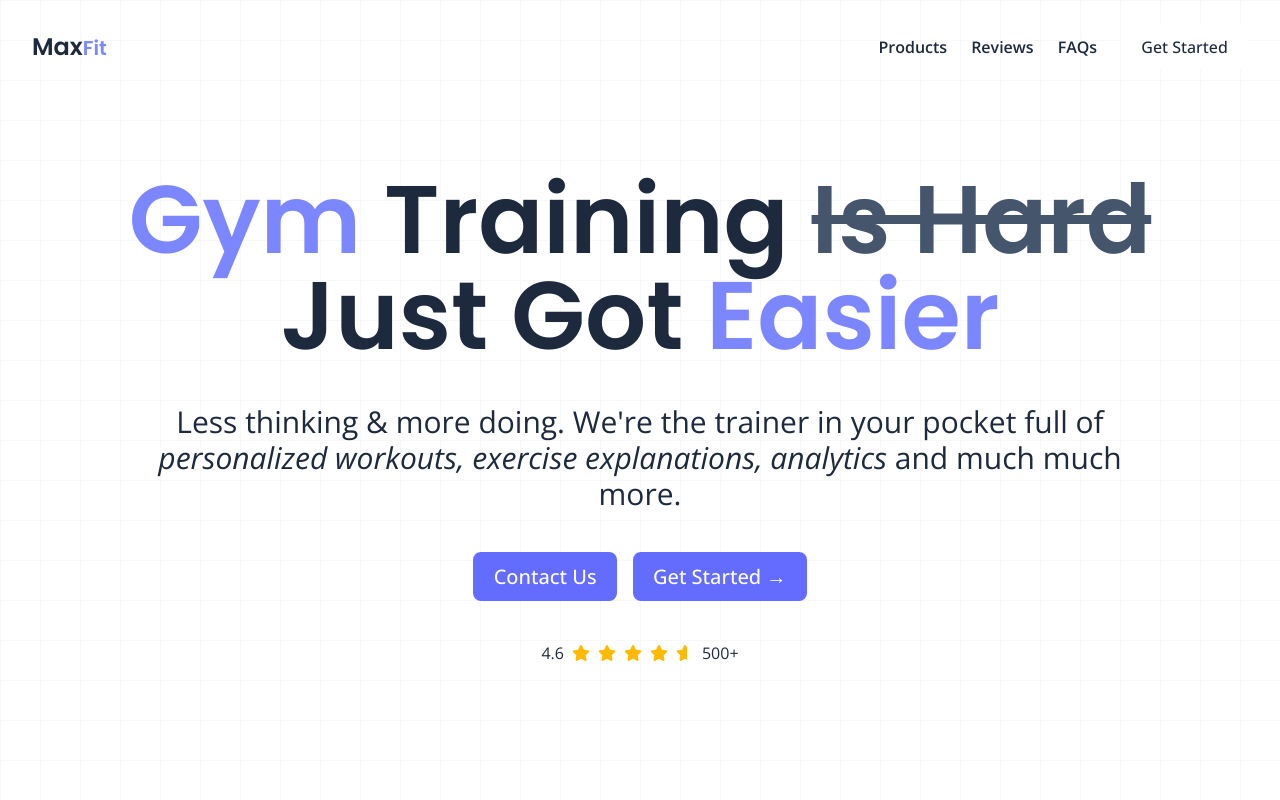
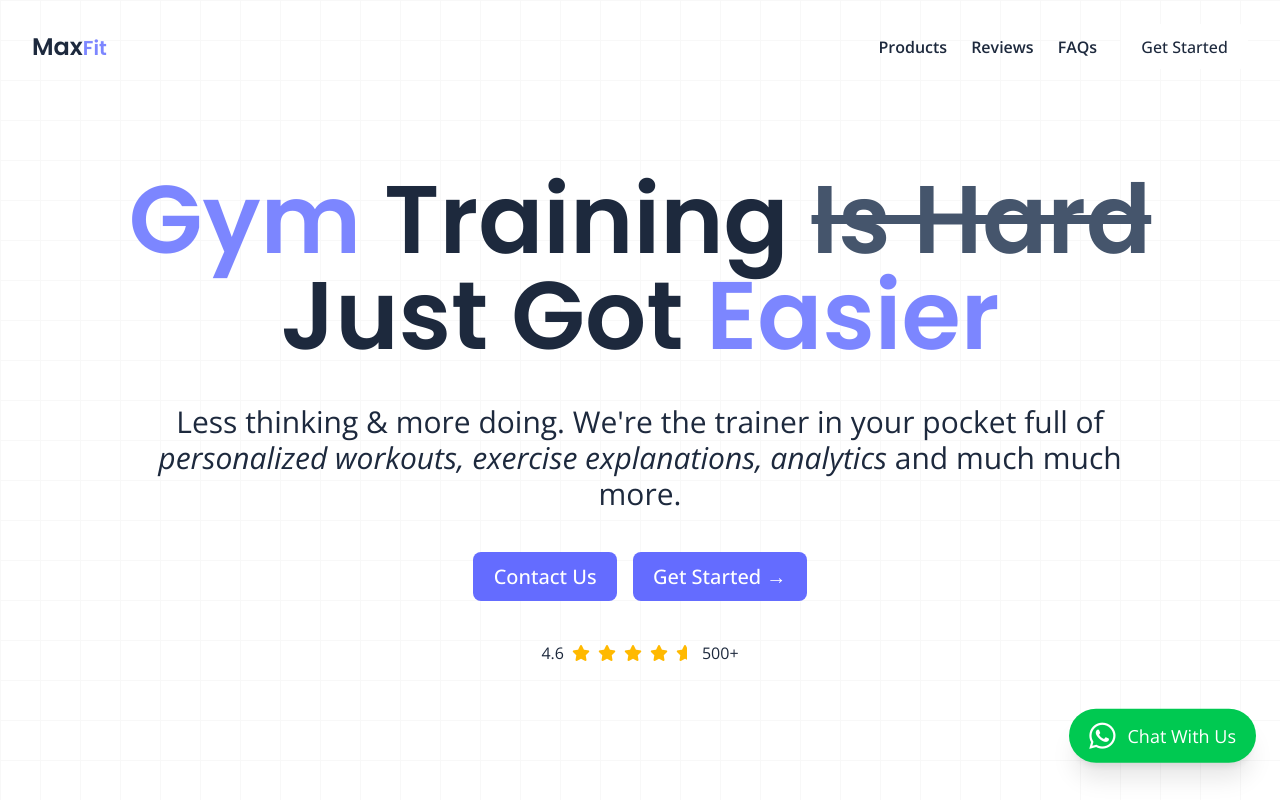
Before and after one commit to nuwandm/gym-landing-page, a SvelteKit app: page / in a window 1280 px wide. Shown: the top 800 px of the page. Built offline with nearby package versions, Linux system fonts and the light colour scheme.

Commit message:
adding whatsapp  button

```diff
--- a/src/routes/+layout.svelte
+++ b/src/routes/+layout.svelte
@@ -3,9 +3,9 @@
   import CtAs from "../components/CTAs.svelte";
   import Footer from "../components/Footer.svelte";
   import Header from "../components/Header.svelte";
-
   import { openModal } from "../store/store";
 
+  let whatsappNumber = "+94714557027";
   let y;
   $: outerHeight = 0;
 
@@ -70,9 +70,24 @@
     <Header />
   </div>
 {/if}
+
+<div class="fixed bottom-6 right-6 z-50">
+  <a
+    href={`https://wa.me/${whatsappNumber}`}
+    target="_blank"
+    class="flex items-center gap-3 bg-green-500 text-white px-5 py-3 rounded-full shadow-xl
+           hover:bg-green-600 transition-all duration-300 ease-in-out transform hover:scale-105 animate-bounce"
+    aria-label="Chat on WhatsApp"
+  >
+    <i class="fa-brands fa-whatsapp text-3xl"></i>
+    <span class="text-lg font-semibold">Chat With Us</span>
+  </a>
+</div>
+
 <slot />
 <Footer />
 <svelte:window bind:scrollY={y} bind:outerHeight />
+
 <!-- header
 hero
 product description
@@ -80,3 +95,30 @@ user reviews
 faq
 conversion-
 footer -->
+
+<style>
+  /* Drop shadow effect */
+  .shadow-lg {
+    box-shadow: 0px 4px 10px rgba(0, 128, 0, 0.5);
+  }
+
+  /* Pulse animation */
+  @keyframes pulse {
+    0% {
+      transform: scale(1);
+      box-shadow: 0px 4px 10px rgba(0, 128, 0, 0.5);
+    }
+    50% {
+      transform: scale(1.1);
+      box-shadow: 0px 6px 15px rgba(0, 128, 0, 0.6);
+    }
+    100% {
+      transform: scale(1);
+      box-shadow: 0px 4px 10px rgba(0, 128, 0, 0.5);
+    }
+  }
+
+  .animate-pulse {
+    animation: pulse 1.5s infinite;
+  }
+</style>
```
